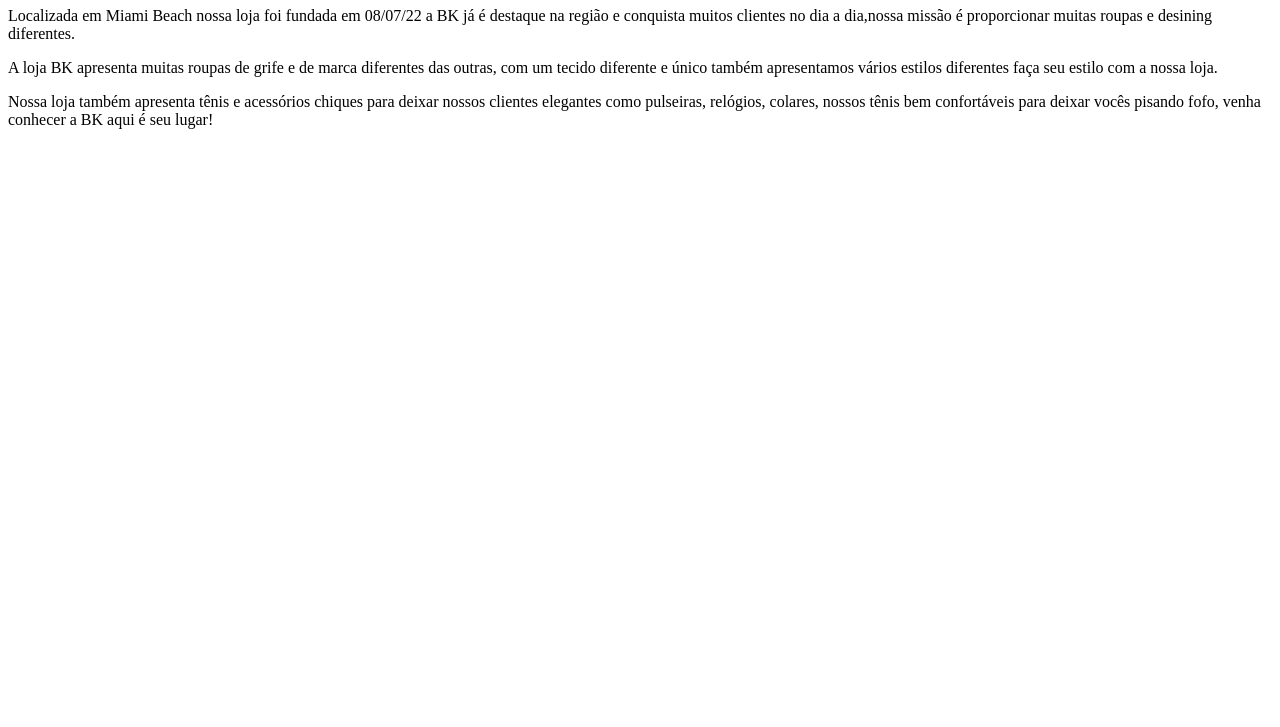
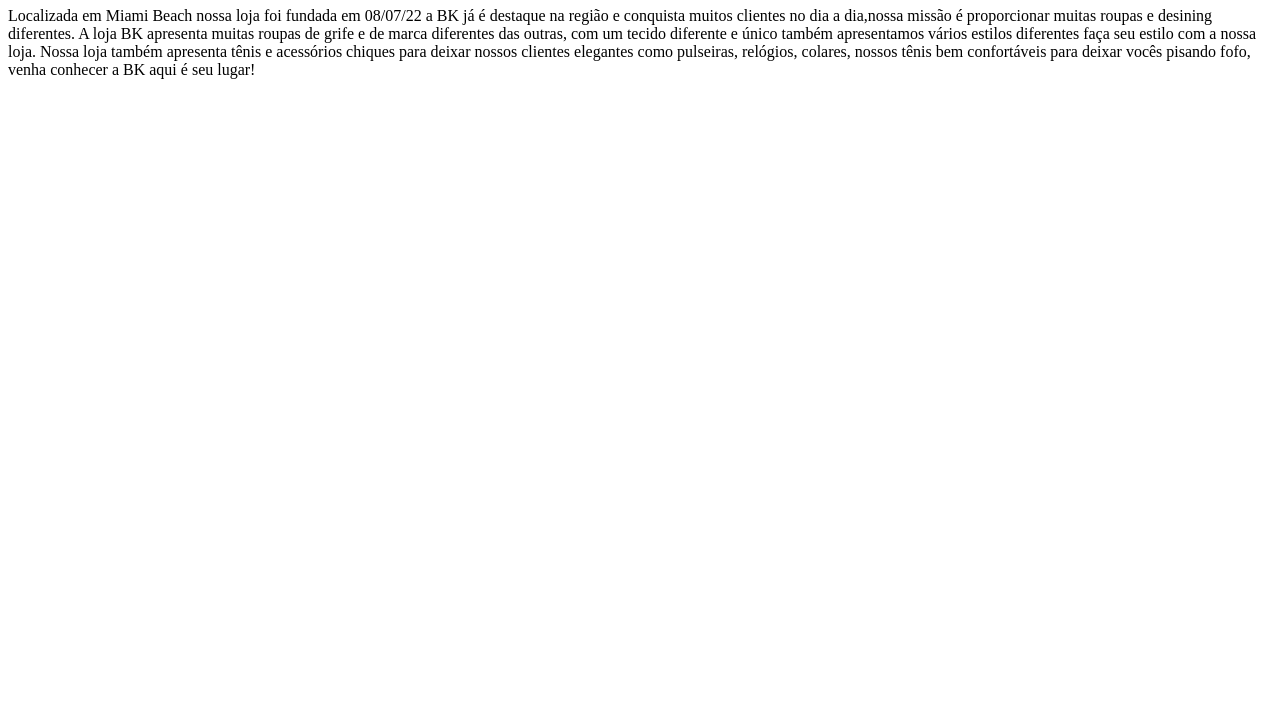
Before and after one commit to Benjamimassis/pensamentocomputacional, a plain HTML site: page index.html in a window 1280 px wide. Shown: the part 73-800 px from the top of the page. Drawn offline with Linux system fonts and the light colour scheme.

Commit message:
index.html

```diff
--- a/index.html
+++ b/index.html
@@ -7,7 +7,7 @@
   <body>
     <h1>Lojas BK </h1>
     <p>Localizada em Miami Beach nossa loja foi fundada em 08/07/22 a BK já é destaque na região e conquista muitos clientes no dia a dia,nossa missão é proporcionar muitas roupas e desining diferentes.
-    <p>A loja BK apresenta muitas roupas de grife e de marca diferentes das outras, com um tecido diferente  e único também apresentamos vários estilos diferentes faça seu estilo com a nossa loja.
-    <p>Nossa loja também apresenta tênis e acessórios chiques para deixar nossos clientes elegantes como pulseiras, relógios, colares, nossos tênis bem confortáveis para deixar vocês pisando fofo, venha conhecer a BK aqui é seu lugar!</p>
+    A loja BK apresenta muitas roupas de grife e de marca diferentes das outras, com um tecido diferente  e único também apresentamos vários estilos diferentes faça seu estilo com a nossa loja.
+    Nossa loja também apresenta tênis e acessórios chiques para deixar nossos clientes elegantes como pulseiras, relógios, colares, nossos tênis bem confortáveis para deixar vocês pisando fofo, venha conhecer a BK aqui é seu lugar!</p>
   </body>
 </html>
```
